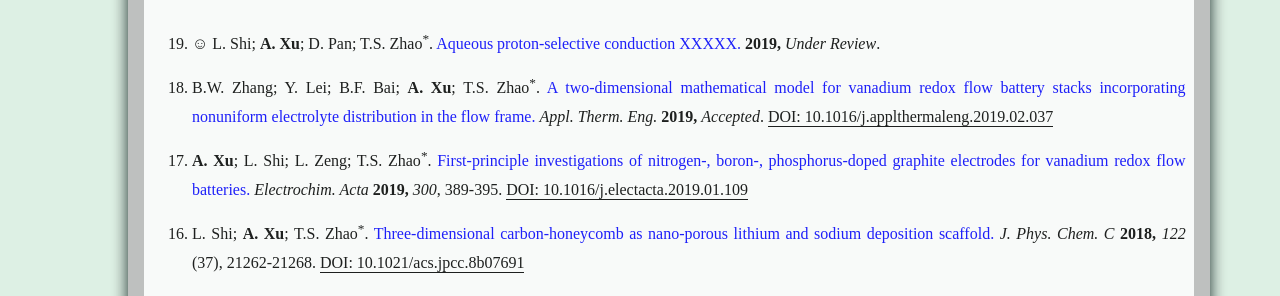
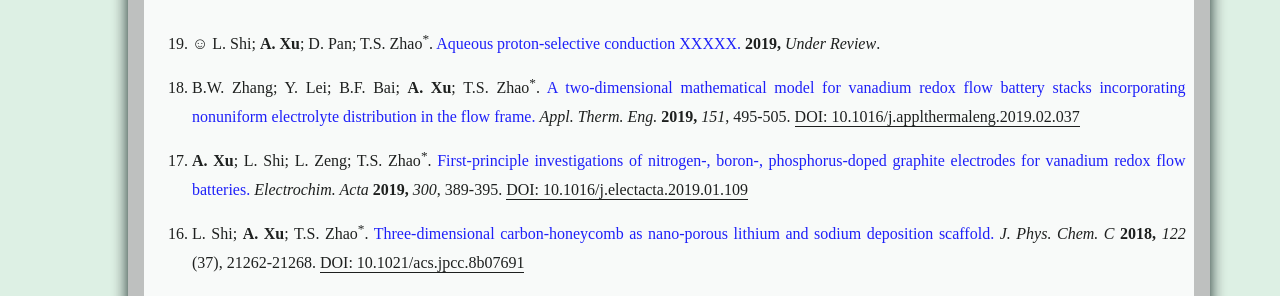
Before and after one commit to xuaoxiqi/xuaoxiqi.github.io, a Jekyll site: the page built from publications.html, in a window 1280 px wide and 900 px high. Shown: the part 316-612 px from the top of the window. Built offline with Jekyll 4.4.1, drawn with Linux system fonts in a browser that asks for light colours; some web fonts are replaced.

Commit message:
update publications

```diff
--- a/obsolete/research_LBM_thermalConvection.html
+++ b/obsolete/research_LBM_thermalConvection.html
@@ -40,7 +40,7 @@ Following the Boussinesq approximation, the temperature can be treated as a pass
      <p>Rayleigh Benard (RB) convection occurs in a plane horizontal layer of fluid heated from bottom.</p>
      <p>Below is contour of temperature contour for Ra=10<sup>7</sup>. Periodic boundary condition in horizontal direction.</p>
     <video width="35%"  autoplay controls>
-      <source src="../~videos/convectionRB.mp4" type="video/mp4">
+      <source src=".//~videos/convectionRB.mp4" type="video/mp4">
     Your browser does not support the video tag.
     Please <b>switch to the newest version of Google Chrome browser </b> OR <b>refer to <a href="https://youtu.be/U2NqBcr--pQ">https://youtu.be/U2NqBcr--pQ</a> on YouTube</b>.
     </video>
--- a/publications.html
+++ b/publications.html
@@ -28,7 +28,7 @@ title: Publications
         <!--018-->
         <li class="liPublications"> B.W. Zhang; Y. Lei; B.F. Bai; <b>A. Xu</b>; T.S. Zhao<sup>*</sup>.
         <a class="publications" href="./publications/018_ATE2019.pdf">A two-dimensional mathematical model for vanadium redox flow battery stacks incorporating nonuniform electrolyte distribution in the flow frame.</a>
-        <i>Appl. Therm. Eng.</i> <b>2019,</b> <i>Accepted</i>.
+        <i>Appl. Therm. Eng.</i> <b>2019,</b> <i>151</i>, 495-505.
         <a href="https://doi.org/10.1016/j.applthermaleng.2019.02.037" target="_blank">DOI: 10.1016/j.applthermaleng.2019.02.037</a>
         </li>
 
```
Also changed, not shown: 1 other file.
